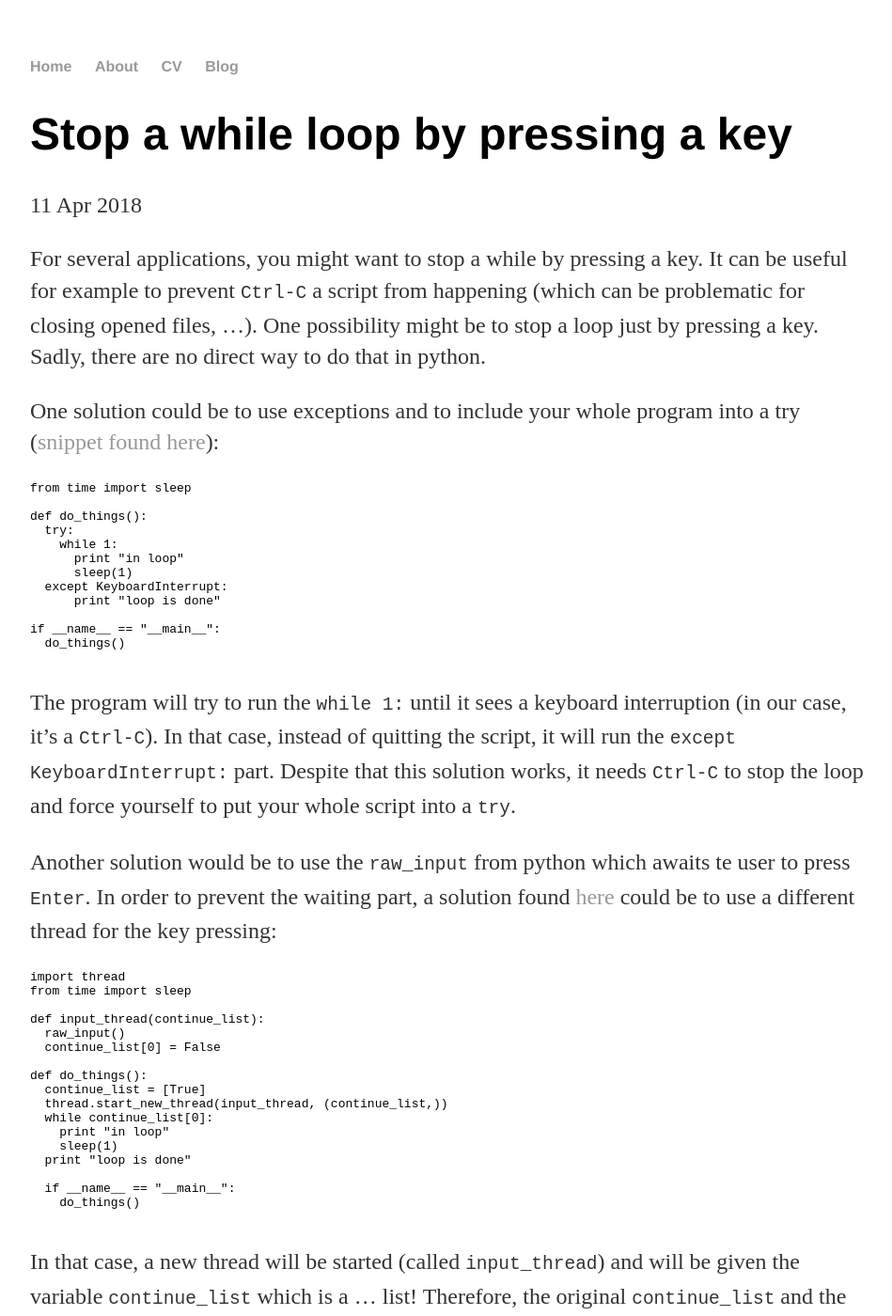
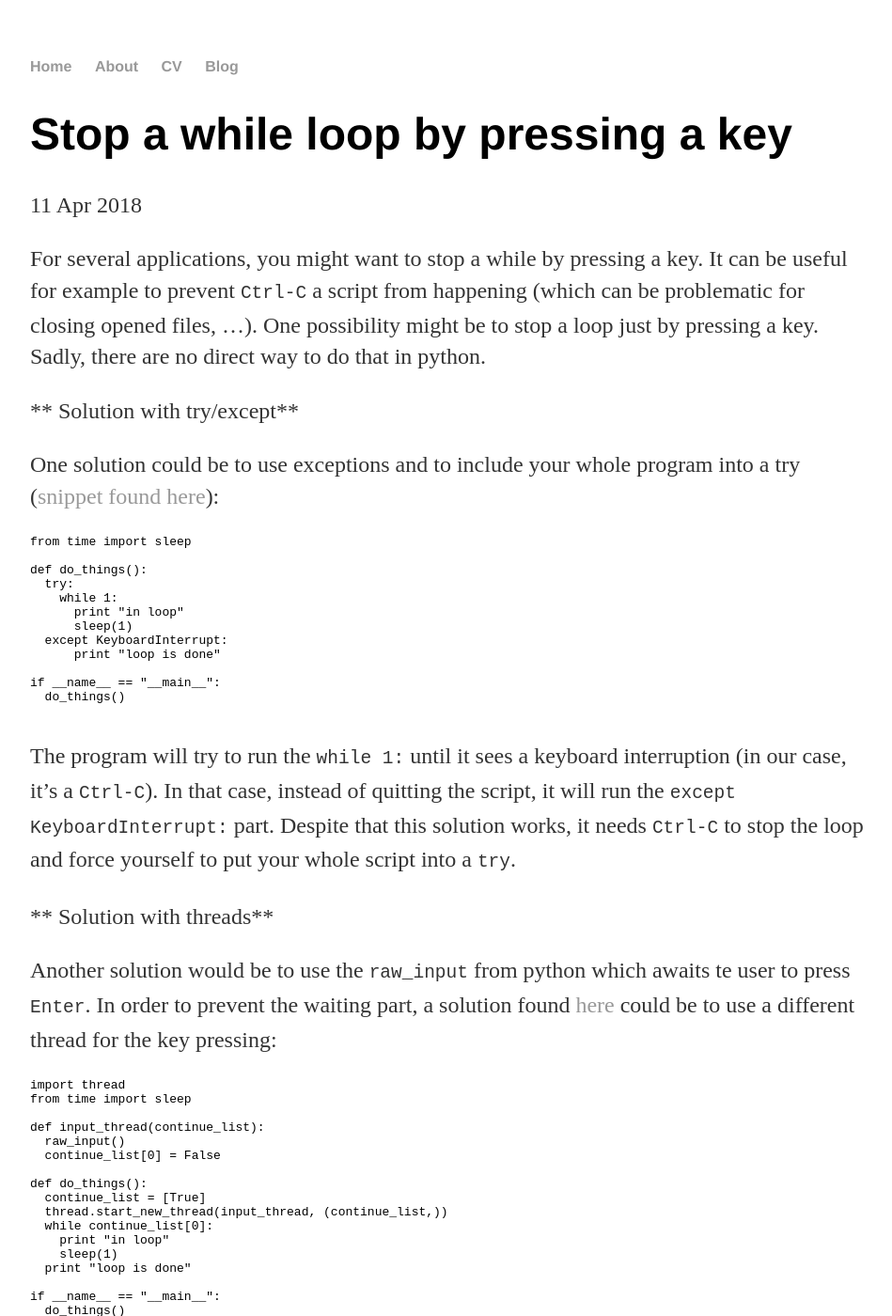
Before and after one commit to jeremie-boulanger/jeremie-boulanger_test.github.io, a Jekyll site: the page built from _posts/2018-04-13-stop-loop-key.md, in a window 1280 px wide and 1400 px high. Shown: the whole window at 94% size, without its empty margins (160-1109 px from the left). Built offline with Jekyll 4.4.1, drawn with Linux system fonts in a browser that asks for light colours.

Commit message:
1st snippet2

````diff
--- a/_posts/2018-04-13-stop-loop-key.md
+++ b/_posts/2018-04-13-stop-loop-key.md
@@ -4,6 +4,8 @@ title: "Stop a while loop by pressing a key"
 date: 2018-04-11
 ---
 For several applications, you might want to stop a while by pressing a key. It can be useful for example to prevent `Ctrl-C` a script from happening (which can be problematic for closing opened files, ...). One possibility might be to stop a loop just by pressing a key. Sadly, there are no direct way to do that in python.
+
+** Solution with try/except**
 
 One solution could be to use exceptions and to include your whole program into a try ([snippet found here](https://bytes.com/topic/python/answers/701570-there-simple-way-exit-while-loop-keystroke)):
 
@@ -24,6 +26,8 @@ if __name__ == "__main__":
 ```
 The program will try to run the `while 1:` until it sees a keyboard interruption (in our case, it's a `Ctrl-C`). In that case, instead of quitting the script, it will run the `except KeyboardInterrupt:` part. Despite that this solution works, it needs `Ctrl-C` to stop the loop and force yourself to put your whole script into a `try`.
 
+** Solution with threads**
+
 Another solution would be to use the `raw_input` from python which awaits te user to press `Enter`. In order to prevent the waiting part, a solution found [here](https://stackoverflow.com/questions/13180941/how-to-kill-a-while-loop-with-a-keystroke) could be to use a different thread for the key pressing:
 
 ```
@@ -42,8 +46,8 @@ def do_things():
     sleep(1)
   print "loop is done"
 
-  if __name__ == "__main__":
-    do_things()
+if __name__ == "__main__":
+  do_things()
 
 ```
 
````
